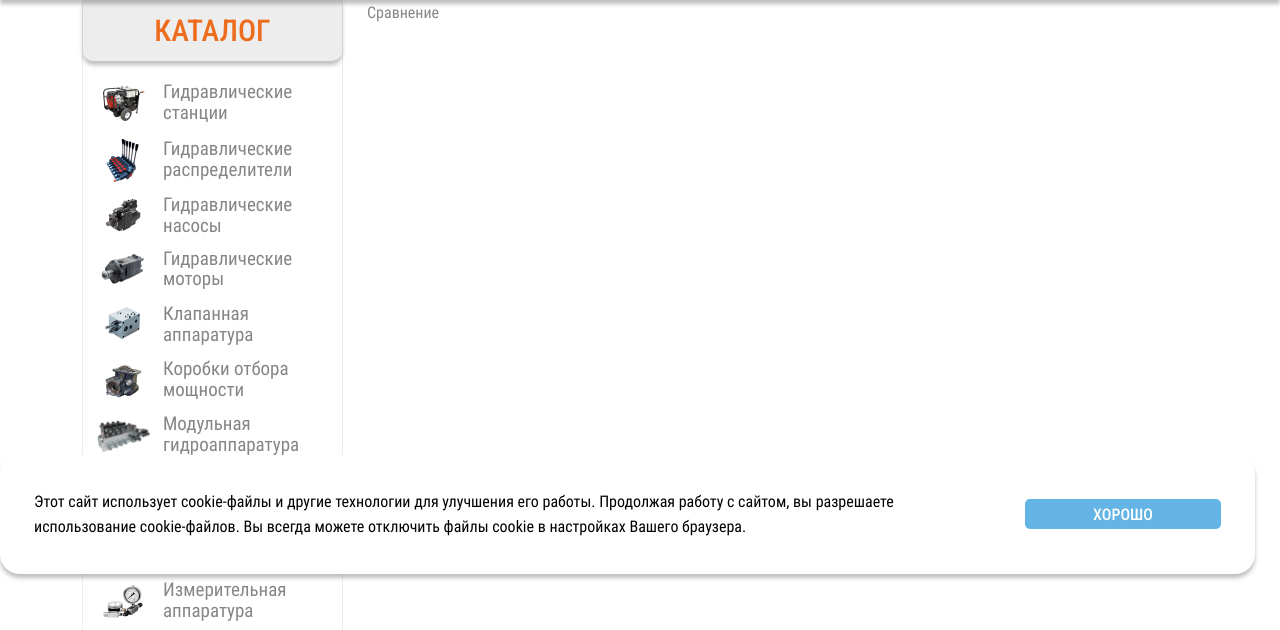
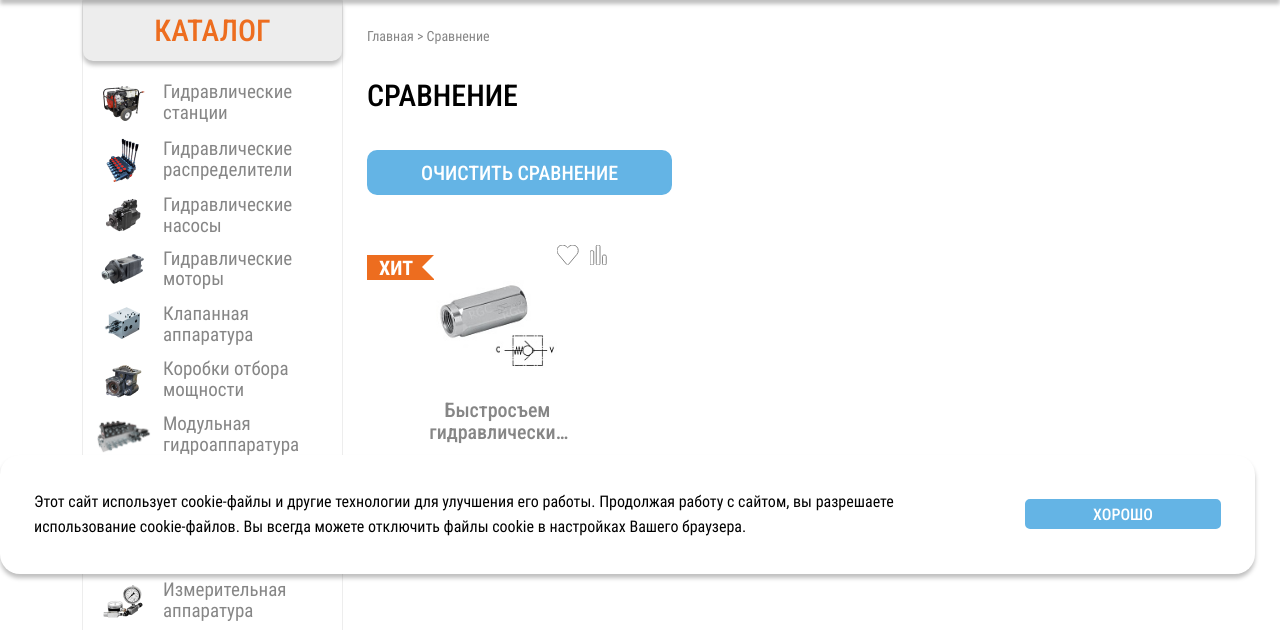
Before and after one commit to motor100/gidravlic, a Laravel app: page /comparison in a window 1280 px wide; the page is wider, and only the part inside the window is pictured. Shown: the part 179-809 px from the top of that part. Run offline with Laravel 10, Linux system fonts and the light colour scheme; style sheets or scripts are compiled from the project's sources; parts of the project's set-up code (start-up, migrations or seed data) failed here and were passed over; some libraries are stand-ins or nearby versions.

Commit message:
Comparison page html + css

```diff
--- a/resources/sass/main.scss
+++ b/resources/sass/main.scss
@@ -1599,6 +1599,19 @@ p {
   }
 }
 
+.comparison { // как .register-btn и как .favourites-clear-btn
+  .comparison-clear-btn {
+    width: 305px;
+    height: 45px;
+    margin: 0 0 35px 0;
+    padding: 7px 0;
+    border-radius: 10px;
+    font-family: 'roboto-condensed-medium';
+    font-size: 20px;
+  }
+}
+
+
 
 
 
--- a/resources/views/comparison.blade.php
+++ b/resources/views/comparison.blade.php
@@ -3,7 +3,52 @@
 @extends('layouts.main')
 
 @section('content')
-  <div class="comparison">
-    <p>Сравнение</p>
+
+<div class="breadcrumbs">
+  <div class="parent">
+    <a href="{{ route('home') }}">Главная</a>
   </div>
+  <div class="arrow">></div>
+  <div class="active">Сравнение</div>
+</div>
+
+<div class="comparison">
+  <div class="page-title">Сравнение</div>
+  <button class="primary-btn comparison-clear-btn">ОЧИСТИТЬ СРАВНЕНИЕ</button>
+  <div class="favourites-products">
+    <div class="row">
+      <div class="col-4">
+        <div class="regular-product-item">
+          <div class="regular-product-item__image">
+            <a href="#" class="regular-product-item__link">
+              <img src="/img/temp-product-image1.jpg" alt="">
+            </a>
+          </div>
+          <a href="#" class="regular-product-item__title">Быстросъем гидравлический 3/8 автомат</a>
+          <div class="regular-product-item__price">
+            <span class="regular-product-item__value">{{ number_format(43, 0, "", " ") }}</span>
+            <span class="regular-product-item__currency">р</span>
+          </div>
+          <button class="primary-btn add-to-cart-btn add-to-cart" data-id="1">КУПИТЬ</button>
+          <div class="regular-product-item__label">
+            <span class="regular-product-item__label-text">ХИТ</span>
+            </div>
+          <div class="regular-product-item-favourites add-to-favourites" data-id="1">
+            <svg width="22" height="20" viewBox="0 0 22 20" fill="none" xmlns="http://www.w3.org/2000/svg">
+              <path d="M15.9293 0C13.7428 0 12.0708 1.28617 10.6239 2.66881C9.27339 1.22186 7.53705 0 5.31841 0C2.19943 0 0.0129395 2.66881 0.0129395 5.59485C0.0129395 7.17042 0.656026 8.29582 1.36342 9.35691L9.59493 19.2604C10.5274 20.2251 10.7203 20.2251 11.6528 19.2604L19.9165 9.35691C20.7203 8.29582 21.267 7.17042 21.267 5.59485C21.267 2.66881 19.0483 0 15.9293 0Z"/>
+            </svg>
+          </div>
+          <div class="regular-product-item-comparison add-to-comparison" data-id="1">
+            <svg width="17" height="20" viewBox="0 0 17 20" fill="none" xmlns="http://www.w3.org/2000/svg">
+              <path d="M14.9856 10.0185H13.7307C13.0663 10.0185 12.4757 10.5721 12.4757 11.2734V18.7663C12.4757 19.4306 13.0663 19.9843 13.7307 19.9843H14.9856C15.6869 19.9843 16.2406 19.4306 16.2406 18.7663V11.2734C16.2406 10.5721 15.6869 10.0185 14.9856 10.0185ZM8.74778 0.0157471H7.49282C6.79152 0.0157471 6.23787 0.569404 6.23787 1.2707V18.7663C6.23787 19.4306 6.79152 19.9843 7.49282 19.9843H8.74778C9.44908 19.9843 10.0027 19.4306 10.0027 18.7663V1.2707C10.0027 0.569404 9.44908 0.0157471 8.74778 0.0157471ZM2.50991 5.62614H1.25496C0.553657 5.62614 0 6.17979 0 6.88109V18.7663C0 19.4306 0.553657 19.9843 1.25496 19.9843H2.50991C3.1743 19.9843 3.76487 19.4306 3.76487 18.7663V6.88109C3.76487 6.17979 3.1743 5.62614 2.50991 5.62614Z"/>
+            </svg>
+          </div>
+        </div>
+      </div>
+    </div>
+  </div>
+
+
+</div>
+
 @endsection
```
